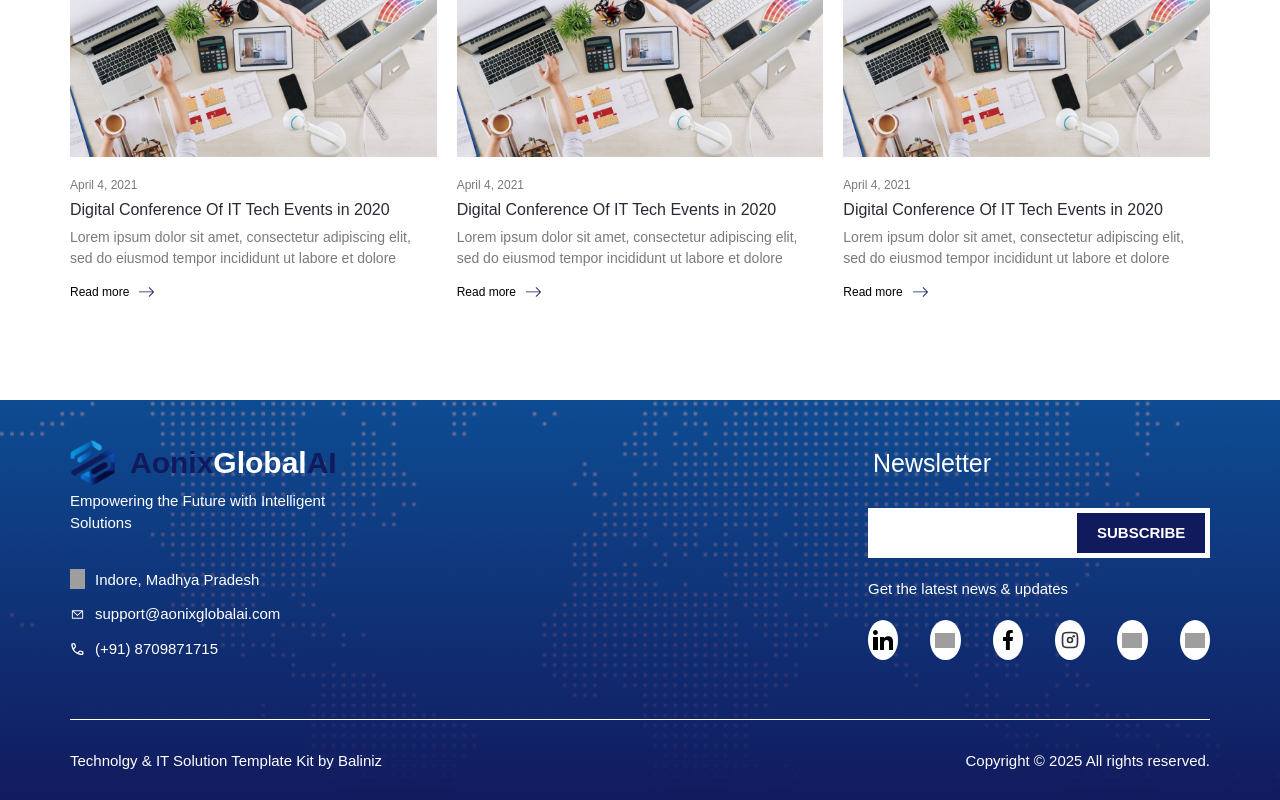
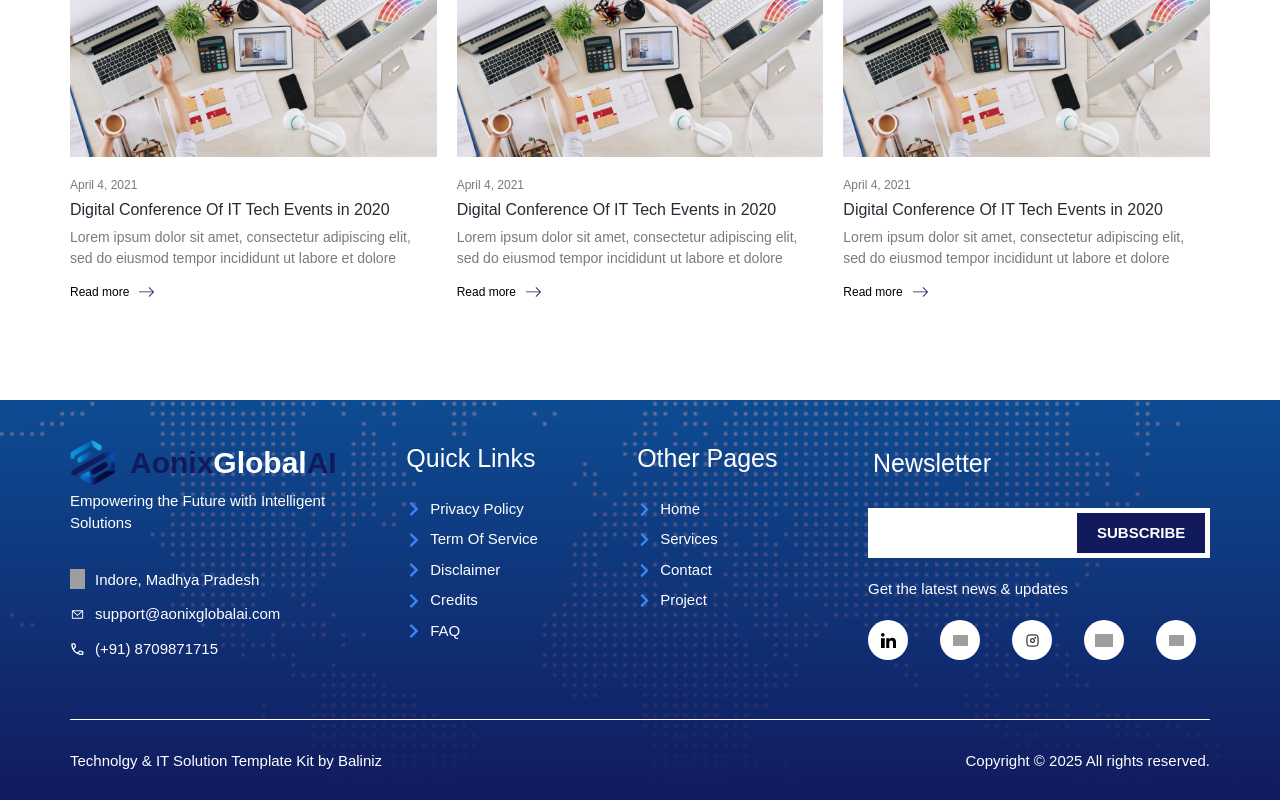
Before and after one commit to aOnixglobalai99/aonixglobalai-portfolio, a Next.js app: page / in a window 1280 px wide. Shown: the part 5321-6121 px from the top of the page. Built offline with nearby package versions, Linux system fonts and the light colour scheme; grey boxes are pictures that could not be loaded.

Commit message:
footer facebook icon removed, quick links added, other pages section added

```diff
--- a/src/app/components/Footer.tsx
+++ b/src/app/components/Footer.tsx
@@ -5,7 +5,7 @@ import phone from '../assets/images/phone.svg';
 import email from '../assets/images/email.svg';
 import linkedin from '../assets/images/linkedin.svg';
 import insta from '../assets/images/insta.svg';
-import facebook from '../assets/images/facebook.svg';
+import { FaChevronDown, FaChevronRight } from 'react-icons/fa';
 import Link from 'next/link';
 const Footer = () => {
   return (
@@ -49,26 +49,72 @@ const Footer = () => {
             </div>
           </div>
           <div className="w-[20%] flex flex-col gap-5">
-            {/* <h1 className="text-[white] text-[25px]">Other Pages</h1>
+            <h1 className="text-[white] text-[25px]">Quick Links</h1>
             <ul className="flex flex-col gap-2">
-              <li className="text-[white] text-[15px]">Home</li>
-              <li className="text-[white] text-[15px]">Home</li>
-              <li className="text-[white] text-[15px]">Home</li>
-              <li className="text-[white] text-[15px]">Home</li>
-              <li className="text-[white] text-[15px]">Home</li>
-              <li className="text-[white] text-[15px]">Home</li>
-            </ul> */}
+              <li className="text-white text-[15px]">
+                <Link href="#" className="flex items-center">
+                  <FaChevronRight className="text-blue-500" size={16} />
+                  <span className="ml-2 hover:text-blue-500">
+                    Privacy Policy
+                  </span>
+                </Link>
+              </li>
+              <li className="text-white text-[15px]">
+                <Link href="#" className="flex items-center">
+                  <FaChevronRight className="text-blue-500" size={16} />
+                  <span className="ml-2 hover:text-blue-500">
+                    Term Of Service
+                  </span>
+                </Link>
+              </li>
+              <li className="text-white text-[15px]">
+                <Link href="#" className="flex items-center">
+                  <FaChevronRight className="text-blue-500" size={16} />
+                  <span className="ml-2 hover:text-blue-500">Disclaimer</span>
+                </Link>
+              </li>
+              <li className="text-white text-[15px]">
+                <Link href="#" className="flex items-center">
+                  <FaChevronRight className="text-blue-500" size={16} />
+                  <span className="ml-2 hover:text-blue-500">Credits</span>
+                </Link>
+              </li>
+              <li className="text-white text-[15px]">
+                <Link href="#" className="flex items-center">
+                  <FaChevronRight className="text-blue-500" size={16} />
+                  <span className="ml-2 hover:text-blue-500">FAQ</span>
+                </Link>
+              </li>
+            </ul>
           </div>
           <div className="w-[20%] flex flex-col gap-5">
-            {/* <h1 className="text-[white] text-[25px]">Other Pages</h1>
+            <h1 className="text-[white] text-[25px]">Other Pages</h1>
             <ul className="flex flex-col gap-2">
-              <li className="text-[white] text-[15px]">Home</li>
-              <li className="text-[white] text-[15px]">Home</li>
-              <li className="text-[white] text-[15px]">Home</li>
-              <li className="text-[white] text-[15px]">Home</li>
-              <li className="text-[white] text-[15px]">Home</li>
-              <li className="text-[white] text-[15px]">Home</li>
-            </ul> */}
+              <li className="text-white text-[15px] flex items-center">
+                <Link href="#" className="flex items-center">
+                  <FaChevronRight className="text-blue-500" />
+                  <span className="ml-2 hover:text-blue-500">Home</span>
+                </Link>
+              </li>
+              <li className="text-white text-[15px] flex items-center">
+                <Link href="#our_services" className="flex items-center">
+                  <FaChevronRight className="text-blue-500" />
+                  <span className="ml-2 hover:text-blue-500">Services</span>
+                </Link>
+              </li>
+              <li className="text-white text-[15px] flex items-center">
+                <Link href="#" className="flex items-center">
+                  <FaChevronRight className="text-blue-500" />
+                  <span className="ml-2 hover:text-blue-500">Contact</span>
+                </Link>
+              </li>
+              <li className="text-white text-[15px] flex items-center">
+                <Link href="#" className="flex items-center">
+                  <FaChevronRight className="text-blue-500" />
+                  <span className="ml-2 hover:text-blue-500">Project</span>
+                </Link>
+              </li>
+            </ul>
           </div>
           <div className="w-[30%] flex flex-col gap-5">
             <h2 className="text-[white] p-[5px] text-[25px]">Newsletter</h2>
@@ -82,11 +128,12 @@ const Footer = () => {
               Get the latest news & updates
             </p>
             <div className="flex gap-8">
+              {/* LinkedIn clickable logo */}
               <Link
                 href=""
                 className="bg-[white] w-10 h-10 flex items-center justify-center rounded-[50%]"
               >
-                <Image src={linkedin} alt="headerImg" width={20} height={20} />
+                <Image src={linkedin} alt="headerImg" width={15} height={15} />
               </Link>
               {/* Twitter(X) clickable logo */}
               <Link
@@ -98,21 +145,16 @@ const Footer = () => {
                     'https://img.icons8.com/?size=24&id=de4vjQ6J061l&format=png'
                   }
                   alt="headerImg"
-                  width={20}
-                  height={20}
+                  width={15}
+                  height={15}
                 />
               </Link>
+              {/* Instagram Clickable logo */}
               <Link
                 href=""
                 className="bg-[white] w-10 h-10 flex items-center justify-center rounded-[50%]"
               >
-                <Image src={facebook} alt="headerImg" width={20} height={20} />
-              </Link>
-              <Link
-                href=""
-                className="bg-[white] w-10 h-10 flex items-center justify-center rounded-[50%]"
-              >
-                <Image src={insta} alt="headerImg" width={20} height={20} />
+                <Image src={insta} alt="headerImg" width={15} height={15} />
               </Link>
               {/* Dribble clickable logo */}
               <Link
@@ -122,8 +164,8 @@ const Footer = () => {
                 <Image
                   src={'https://img.icons8.com/?size=32&id=16154&format=png'}
                   alt="headerImg"
-                  width={20}
-                  height={20}
+                  width={18}
+                  height={18}
                 />
               </Link>
               {/* Behance clickable logo */}
@@ -132,10 +174,12 @@ const Footer = () => {
                 className="bg-[white] w-10 h-10 flex items-center justify-center rounded-[50%]"
               >
                 <Image
-                  src={'https://img.icons8.com/?size=32&id=16154&format=png'}
+                  src={
+                    'https://img.icons8.com/?size=24&id=HvLKZeTLqQZn&format=png'
+                  }
                   alt="headerImg"
-                  width={20}
-                  height={20}
+                  width={15}
+                  height={15}
                 />
               </Link>
             </div>
```
